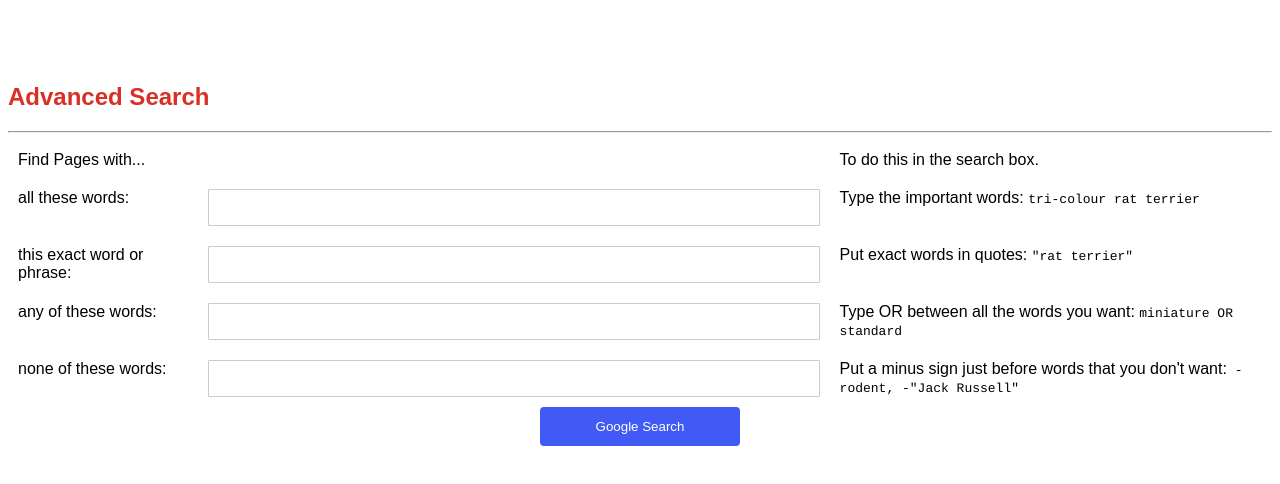
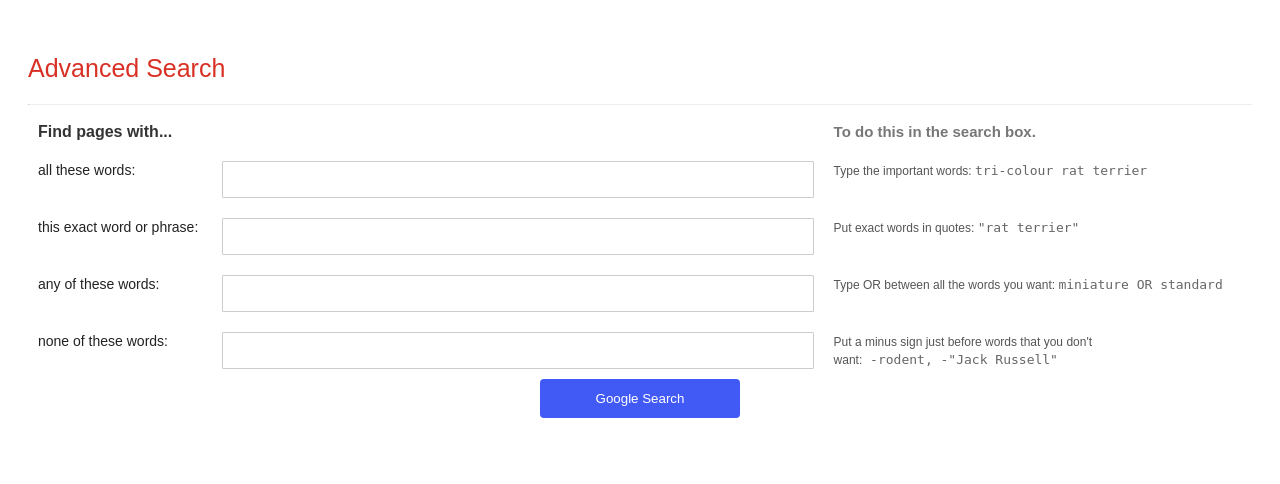
Before and after one commit to omaoann/Search, a plain HTML site: page advanced.html in a window 1280 px wide. Shown: the part 48-532 px from the top of the page. Drawn offline with Linux system fonts and the light colour scheme.

Commit message:
Add more styles to the advanced search page

```diff
--- a/advanced.html
+++ b/advanced.html
@@ -14,67 +14,67 @@
 
     <div class="container">
 
-    	<h2 style="color: #d93025;font-family: arial, sans-serif";>Advanced Search</h2>
+    	<h2 style="color: #d93025;font-family: arial, sans-serif; font-size: 25px; font-weight: 300;">Advanced Search</h2>
 
-    	<hr>
+    	<hr id="hr1">
 
     	<form action="https://google.com/search">
     		<div class="row">
     		    <div class="column left_column">
-    		    	<label>Find Pages with...</label>
+    		    	<label style="color: #333;font-size: 16px;font-weight: 550;">Find pages with...</label>
     		    </div>
                 <div class="column center_column">
                 </div>
     		    <div class="column right_column">
-    		    	<label>To do this in the search box.</label>
+    		    	<label style="color: #777;font-size: 15px;font-weight: bold;">To do this in the search box.</label>
     		    </div>
     		</div>
 
     		<div class="row">
                 <div class="column left_column">
-                	<label for="as_q">all these words:</label>
+                	<label for="as_q" class="label_one">all these words:</label>
                 </div>
                 <div class="column center_column">
                 	<input type="text" name="as_q" class="advanced_input">
                 </div>
                 <div class="column right_column">
-                	<label>Type the important words: <span class="span_class">tri-colour rat terrier</span> </label>
+                	<label class="label_two">Type the important words: <span class="span_class">tri-colour rat terrier</span> </label>
                 </div>
             </div>
 
             <div class="row">
                 <div class="column left_column">
-                	<label for="as_epq">this exact word or phrase:</label>
+                	<label for="as_epq" class="label_one">this exact word or phrase:</label>
                 </div>
                 <div class="column center_column">
                 	<input type="text" name="as_epq" class="advanced_input">
                 </div>
                 <div class="column right_column">
-                	<label>Put exact words in quotes: <span class="span_class">"rat terrier"</span></label>
+                	<label class="label_two">Put exact words in quotes: <span class="span_class">"rat terrier"</span></label>
                 </div>
             </div>
 
             <div class="row">
                 <div class="column left_column">
-                	<label for="as_oq">any of these words:</label>
+                	<label for="as_oq" class="label_one">any of these words:</label>
                 </div>
                 <div class="column center_column">
                 	<input type="text" name="as_oq" class="advanced_input">
                 </div>
                 <div class="column right_column">
-                	<label>Type OR between all the words you want: <span class="span_class">miniature OR standard</span></label>
+                	<label class="label_two">Type OR between all the words you want: <span class="span_class">miniature OR standard</span></label>
                 </div>
             </div>
 
             <div class="row">
                 <div class="column left_column">
-                	<label for="as_eq">none of these words:</label>
+                	<label for="as_eq" class="label_one">none of these words:</label>
                 </div>
                 <div class="column center_column">
                 	<input type="text" name="as_eq" class="advanced_input">
                 </div>
                 <div class="column right_column">
-                	<label>Put a minus sign just before words that you don't want:<span class="span_class"> -rodent, -"Jack Russell"</span></label>
+                	<label class="label_two">Put a minus sign just before words that you don't want:<span class="span_class"> -rodent, -"Jack Russell"</span></label>
                 </div>
             </div>
             <div class="row center_div">
--- a/styles.css
+++ b/styles.css
@@ -4,7 +4,7 @@
 }
 
 .container{
-	padding-top:50px;
+	padding:20px;
 	clear: both;
 }
 
@@ -86,8 +86,22 @@
 }
 
 .span_class{
-	font-family: "Courier";
-	font-size: 13px
+	color: #666;
+	font-family: "monospace";
+	font-size: 13px;
+	white-space: pre;
+
+}
+
+
+.label_one{
+	color: #222;
+	font-size: 14px;
+}
+
+.label_two{
+	color: #555;
+	font-size: 12px;
 }
 
 .ul_list{
@@ -119,6 +133,10 @@ input[type=submit] {
 
 input[type=submit]:hover {
   background-color: #4269f5;
+}
+
+#hr1{
+	border-top: 1px #ccc;
 }
 
 
```
